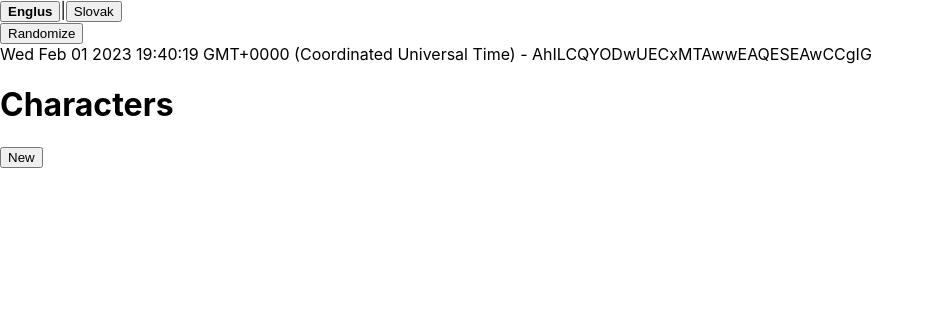
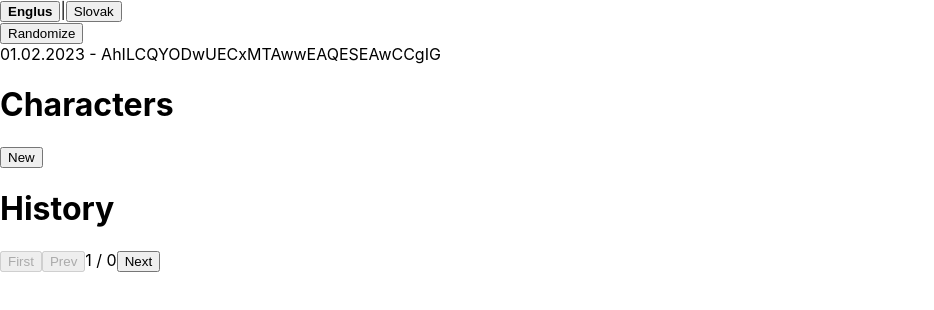
Before and after one commit to GreenManSK/NPC-Cookbook, a React (Create React App) app: page / in a window 1280 px wide. Shown: the top 310 px of the page, without its empty margins (0-934 px from the left). Built offline with nearby package versions, Linux system fonts and the light colour scheme.

Commit message:
History list

```diff
--- a/src/App.tsx
+++ b/src/App.tsx
@@ -8,6 +8,7 @@ import { CharacterProvider, useCharacterContext } from './contexts/CharacterProv
 import { RandomizeButton } from './components/RandomizeButton';
 import { CharacterDisplay } from './components/CharacterDisplay';
 import { SavedCharactersList } from './components/SavedCharactersList';
+import { HistoryList } from './components/HistoryList';
 
 function App() {
     return (
@@ -19,6 +20,7 @@ function App() {
                         <RandomizeButton/>
                         <TestContent/>
                         <SavedCharactersList/>
+                        <HistoryList/>
                     </CharacterProvider>
                 </HistoryManagerProvider>
             </TableManagerProvider>
--- a/src/components/CharacterDisplay.tsx
+++ b/src/components/CharacterDisplay.tsx
@@ -1,15 +1,18 @@
 import React from 'react';
 import { ICharacter } from '../data/Character';
+import Moment from 'moment';
 
 export interface ICharacterDisplayProps {
     clickCallback?: ( character: ICharacter ) => void
     character: ICharacter
 }
 
+const DATE_FORMAT = 'DD.MM.YYYY';
+
 export const CharacterDisplay: React.FunctionComponent<ICharacterDisplayProps>
     = React.memo(( {character, clickCallback} ) => {
     const onClick = React.useCallback(() => clickCallback?.(character), [clickCallback, character]);
     return <div onClick={onClick}>
-        {`${character.name ? character.name : new Date(character.timestamp)} - ${character.encode()}`}
+        {`${character.name ? character.name : Moment(character.timestamp).format(DATE_FORMAT)} - ${character.encode()}`}
     </div>
 });
--- a/src/components/CharacterList.tsx
+++ b/src/components/CharacterList.tsx
@@ -10,7 +10,8 @@ export interface ICharacterListProps {
 export const CharacterList: React.FunctionComponent<ICharacterListProps>
     = React.memo(( {characters, clickCallback} ) => {
     return <>
-        {characters?.map(character => <CharacterDisplay character={character} clickCallback={clickCallback}
-                                                        key={character.id}/>)}
+        {characters?.map(( character, key ) =>
+            <CharacterDisplay character={character} clickCallback={clickCallback} key={key}/>
+        )}
     </>;
 });
--- /dev/null
+++ b/src/components/HistoryList.tsx
@@ -0,0 +1,28 @@
+import React from 'react';
+import { useHistoryManagerContext } from '../contexts/HistoryManagerProvider';
+import { CharacterList } from './CharacterList';
+import { useCharacterContext } from '../contexts/CharacterProvider';
+
+const PAGE_SIZE = 10;
+
+export const HistoryList = React.memo(() => {
+    const {history} = useHistoryManagerContext();
+    const {setCurrent} = useCharacterContext();
+    const [page, setPage] = React.useState(1);
+
+    const pageCount = Math.ceil(history.length / PAGE_SIZE);
+    const characters = React.useMemo(() => history.slice((page - 1) * PAGE_SIZE, page * PAGE_SIZE), [history, page])
+
+    const setFirstPage = React.useCallback(() => setPage(1), []);
+    const setPrevPage = React.useCallback(() => setPage(page - 1), [page]);
+    const setNextPage = React.useCallback(() => setPage(page + 1), [page]);
+
+    return <>
+        <h1>History</h1>
+        <CharacterList characters={characters} clickCallback={setCurrent}/>
+        <button disabled={page === 1} onClick={setFirstPage}>First</button>
+        <button disabled={page === 1} onClick={setPrevPage}>Prev</button>
+        {page} / {pageCount}
+        <button disabled={page === pageCount} onClick={setNextPage}>Next</button>
+    </>;
+});
```
